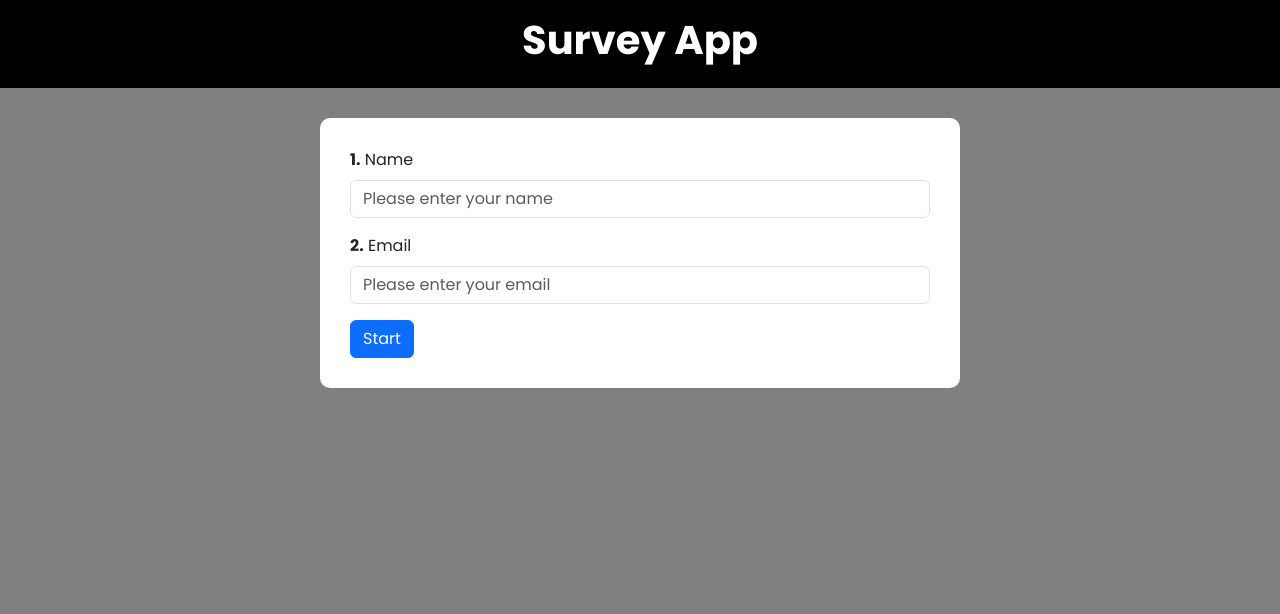
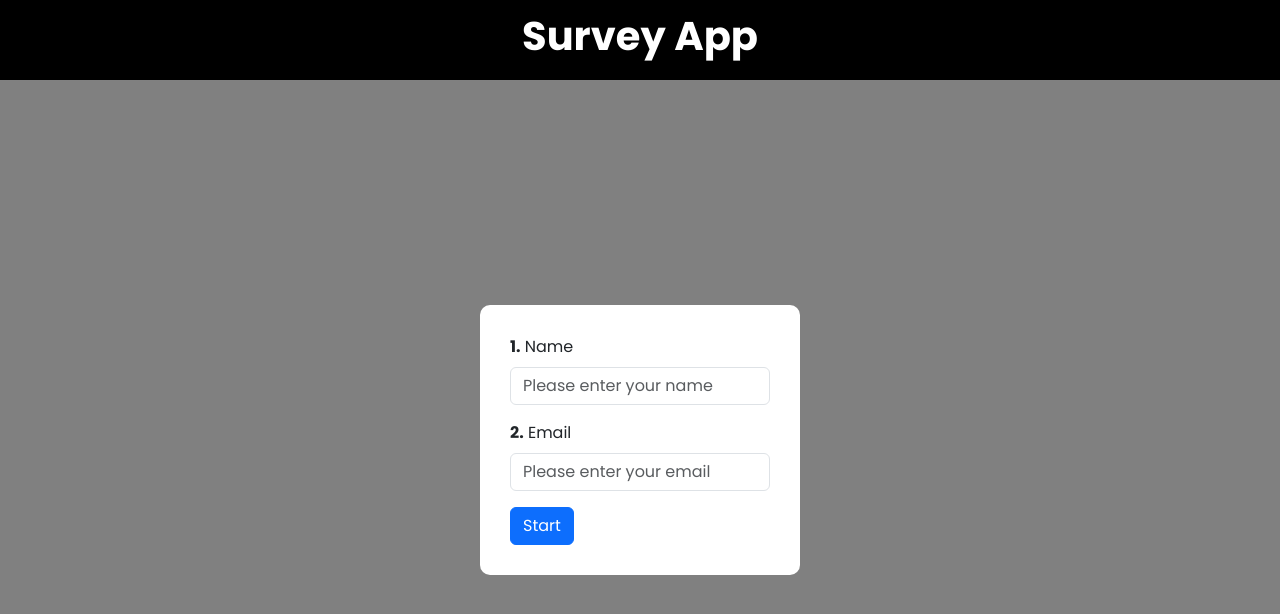
Before and after one commit to Hassan341-del/Survey--App, a React (Create React App) app: page / in a window 1280 px wide. Shown: the top 614 px of the page. Built offline with nearby package versions, Linux system fonts and the light colour scheme.

Commit message:
Fix Bugs

```diff
--- a/src/Components/Container.css
+++ b/src/Components/Container.css
@@ -1,5 +1,9 @@
 .back-ground {
     background-color: black;
+    height: 10vh;
+    display: flex;
+    flex-direction: column;
+    justify-content: center;
 }
 .heading {
     font-family: "Poppins", sans-serif;
--- a/src/Components/Container.js
+++ b/src/Components/Container.js
@@ -53,6 +53,7 @@ export default function Container() {
       Review: e.target.Review.value,
       other: e.target.other.value
     };
+    e.other = `display: none`
     setValue(prevState => ({
       ...prevState,
       questions: questions,
--- a/src/Components/Name.css
+++ b/src/Components/Name.css
@@ -2,20 +2,24 @@
     display: flex;
     align-items: center;
     justify-content: center;
-    margin-top: 30px;
+    height: 90vh;
 
 }
 .name-bg {
     background-color: white;
     padding: 30px;
-    width: 50%;
+    width: 25%;
     border-radius: 10px;
 }
 form {
     font-family: "Poppins", sans-serif;
 }
 @media (min-width: 320px) and (max-width: 767px) {
+    .name {
+        margin: 0 20px
+    }
     .name-bg {
         width: 100%;
+        padding: 20px;
     }
 }
--- a/src/Components/Question.css
+++ b/src/Components/Question.css
@@ -2,12 +2,12 @@
     display: flex;
     align-items: center;
     justify-content: center;
-    margin-top: 30px;
+    height: 90vh;
 }
 .fields {
     background-color: white;
     padding: 30px;
-    width: 50%;
+    width: 30%;
     border-radius: 10px;
 }
 .fields > P {
@@ -19,7 +19,11 @@
     margin: 1rem 0;
 }
 @media (min-width: 320px) and (max-width: 767px) {
+    .questions {
+        margin: 0 20px;
+    }
     .fields {
         width: 100%;
+        padding: 20px;
     }
 }
--- a/src/Components/Question.js
+++ b/src/Components/Question.js
@@ -13,29 +13,29 @@ export default function Question(props) {
       </div>
       <div className='form-check form-check-inline'>
         <input className="form-check-input" type="radio" name="Profession" id="inlineRadio2" value="Student"/>
-        <label className="form-check-label" htmlFor="inlineRadio1">Student</label>
+        <label className="form-check-label" htmlFor="inlineRadio2">Student</label>
       </div>
       <div className='form-check form-check-inline'>
         <input className="form-check-input" type="radio" name="Profession" id="inlineRadio3" value="Programmer"/>
-        <label className="form-check-label" htmlFor="inlineRadio1">Programmer</label>
+        <label className="form-check-label" htmlFor="inlineRadio3">Programmer</label>
       </div>
       <div className='form-check form-check-inline'>
         <input className="form-check-input" type="radio" name="Profession" id="inlineRadio4" value="Other"/>
-        <label className="form-check-label" htmlFor="inlineRadio1">Other</label>
+        <label className="form-check-label" htmlFor="inlineRadio4">Other</label>
       </div>
         <input type="text" className='form-control not-listed-input' placeholder='Type here if not listed' name='other'/>
         <p><b>4.</b> Please rate our course</p>
         <div className='form-check form-check-inline'>
         <input className="form-check-input" type="radio" name="Rating" id="inlineRadio5" value="Poor" />
-        <label className="form-check-label" htmlFor="inlineRadio1">Poor</label>
+        <label className="form-check-label" htmlFor="inlineRadio5">Poor</label>
       </div>
       <div className='form-check form-check-inline'>
         <input className="form-check-input" type="radio" name="Rating" id="inlineRadio6" value="Good" />
-        <label className="form-check-label" htmlFor="inlineRadio1">Good</label>
+        <label className="form-check-label" htmlFor="inlineRadio6">Good</label>
       </div>
       <div className='form-check form-check-inline'>
         <input className="form-check-input" type="radio" name="Rating" id="inlineRadio7" value="Excellent" />
-        <label className="form-check-label" htmlFor="inlineRadio1">Excellent</label>
+        <label className="form-check-label" htmlFor="inlineRadio7">Excellent</label>
       </div>
         <p style={{marginTop: "1rem"}}><b>5.</b> Write your review here</p>
         <textarea className='form-control' placeholder='Leave your comment here' name='Review'></textarea>
```
